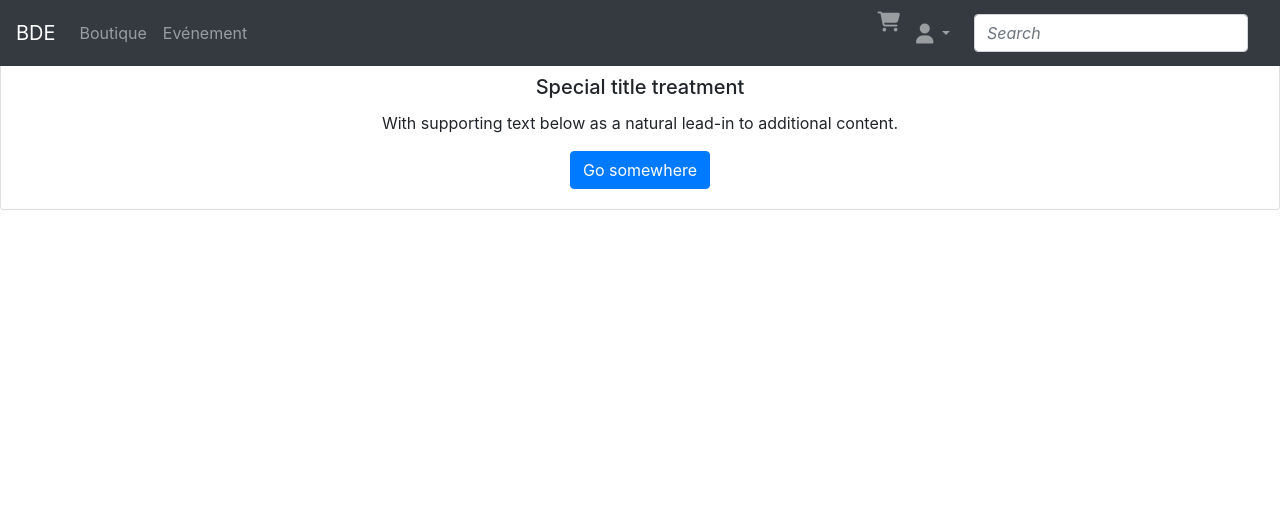
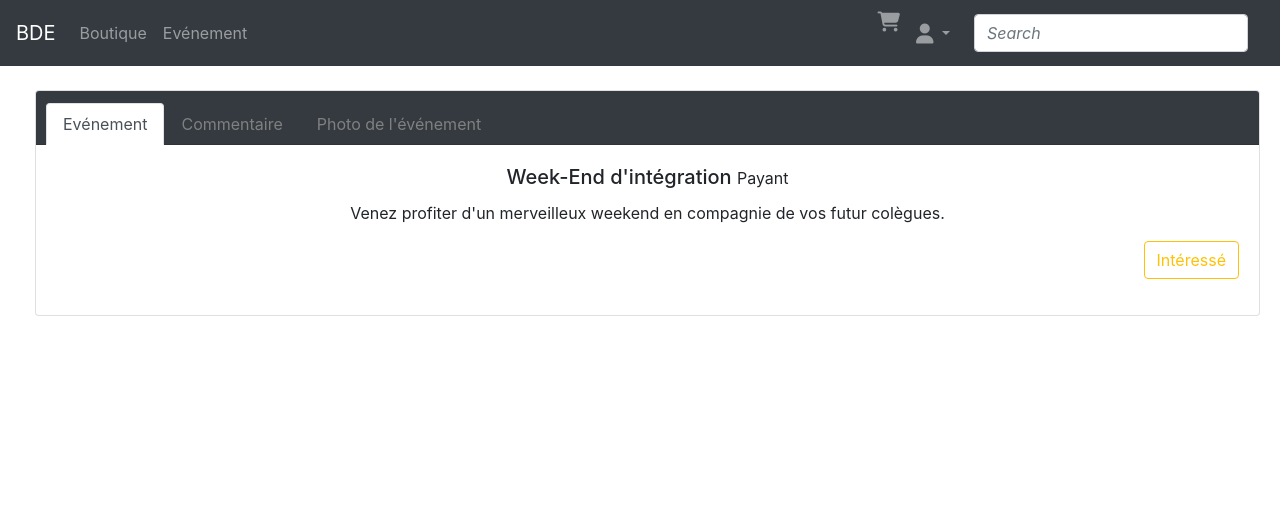
Before and after one commit to Kvntn/BDE_Project, a PHP site: page /singleevent.php in a window 1280 px wide. Shown: the top 515 px of the page. Run offline with PHP 8.4, Linux system fonts and the light colour scheme; some libraries are stand-ins or nearby versions.

Commit message:
single event

```diff
--- a/src/nav.php
+++ b/src/nav.php
@@ -17,11 +17,11 @@
     <ul class="navbar-nav ml-auto nav-flex-icons">
 
       <li class="nav-item">
-        <a class="nav-link" aria-haspopup="true" href="cart.php"><i class="fas fa-shopping-cart fa-lg"></i></a>
+        <a class="nav-link" aria-haspopup="true" aria-expanded="false" href="cart.php"><i class="fas fa-shopping-cart fa-lg"></i></a>
       </li>
 
       <li class="nav-item dropdown">
-        <a class="nav-link dropdown-toggle" id="navbarDropdownMenuLink-333" data-toggle="dropdown"
+        <a class="nav-link dropdown-toggle" data-toggle="dropdown"
           aria-haspopup="true" aria-expanded="false">
           <i class="fas fa-user fa-lg"></i>
         </a>
--- a/src/resources/css/style.css
+++ b/src/resources/css/style.css
@@ -136,3 +136,18 @@
   margin-bottom:50px;
   margin-left:15px;
 }
+
+.container-singleevent {
+  padding:20px;
+  margin-top:70px;
+  margin-bottom:50px;
+  margin-left:15px;
+}
+
+.container-singleevent a {
+  color:gray;
+}
+
+.container-singleevent a:hover {
+  color:white;
+}
--- a/src/singleevent.php
+++ b/src/singleevent.php
@@ -5,25 +5,78 @@
     include("footer.php");
 ?>
 
-<div>
+<div class="container-singleevent">
 
   <div class="card text-center">
-  <div class="card-header">
+    <div class="card-header bg-dark">
+
       <ul class="nav nav-tabs card-header-tabs">
+
         <li class="nav-item">
-        <a class="nav-link active" href="#">Active</a>
+          <a class="nav-link active" href="#p1" data-toggle="tab">Evénement</a>
         </li>
+
         <li class="nav-item">
-        <a class="nav-link" href="#">Link</a>
+          <a class="nav-link" href="#p2" data-toggle="tab">Commentaire</a>
         </li>
+
         <li class="nav-item">
-        <a class="nav-link disabled" href="#">Disabled</a>
+          <a class="nav-link" href="#p3" data-toggle="tab">Photo de l'événement</a>
         </li>
+
       </ul>
+
     </div>
+
+  <div class="tab-content">
+
+      <div class="card-body tab-pane active" id="p1">
+        <h5 class="card-title">Week-End d'intégration <small class="text-right">Payant</small></h5>
+        <p class="card-text texte-left">Venez profiter d'un merveilleux weekend en compagnie de vos futur colègues.<p class="text-right"><input class="btn btn-outline-warning" type="submit" value="Intéressé"></p>
+      </div>
+
+      <div class="tab-pane" id="p2">
+
+        <div class="list-group-item list-group-item flex-column align-items-start text-left">
+          <div class="inline">
+          <h4><img class="text-right" src="./resources/images/Photo_Profil/thomas.lima@viacesi.fr.jpg" style="max-width: 20px; height:20px;" alt="">      Thomas Lima</h4>
+          </div>
+          <p>Wow super weekend, surtout quand on peu pas y aller psq on est en deuxieme année</p>
+        </div>
+
+        <div class="list-group-item list-group-item flex-column align-items-start text-left">
+          <div class="inline">
+          <h4><img class="text-right" src="./resources/images/Photo_Profil/thomas.lima@viacesi.fr.jpg" style="max-width: 20px; height:20px;" alt="">      SOOOOOOOJA</h4>
+          </div>
+          <p>Wow super weekend, surtout quand on peu pas y aller psq on est en deuxieme année</p>
+        </div>
+
+      </div>
+
+      <div class="card-body tab-pane" id="p3">
+
+      <div class="row">
+            <div class="col-md-4">
+              <div class="card mb-4 shadow-sm">
+                <img class="card-img-top" data-src="holder.js/100px225?theme=thumb&bg=55595c&fg=eceeef&text=Thumbnail" alt="Card image cap">
                 <div class="card-body">
-    <h5 class="card-title">Special title treatment</h5>
-    <p class="card-text">With supporting text below as a natural lead-in to additional content.</p>
-    <a href="#" class="btn btn-primary">Go somewhere</a>
+                  <p class="card-text">This is a wider card with supporting text below as a natural lead-in to additional content. This content is a little bit longer.</p>
+                  <div class="d-flex justify-content-between align-items-center">
+                    <div class="btn-group">
+                      <button type="button" class="btn btn-sm btn-outline-secondary">View</button>
+                      <button type="button" class="btn btn-sm btn-outline-secondary"></button>
+                    </div>
+                    <small class="text-muted">9 mins</small>
                   </div>
                 </div>
+              </div>
+            </div>
+
+
+      </div>
+
+  </div>
+
+  </div>
+
+</div>
```
Lines whose indentation alone changed are shown as unchanged.
